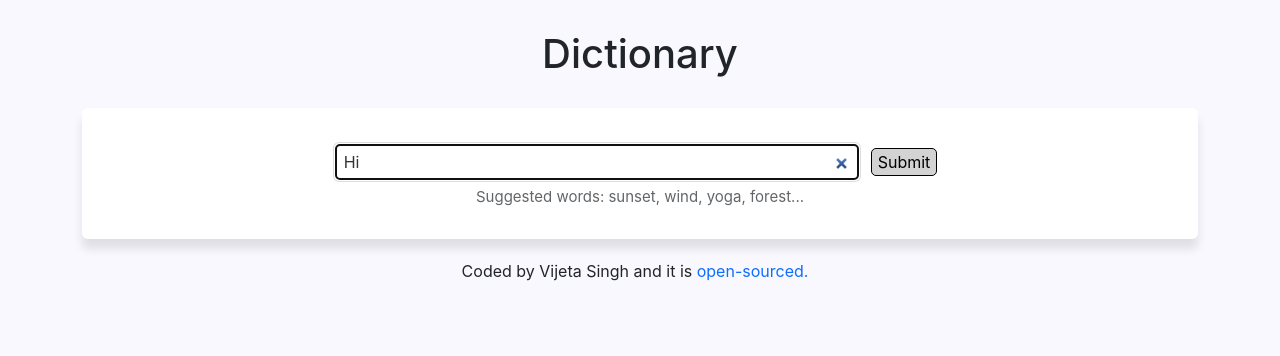
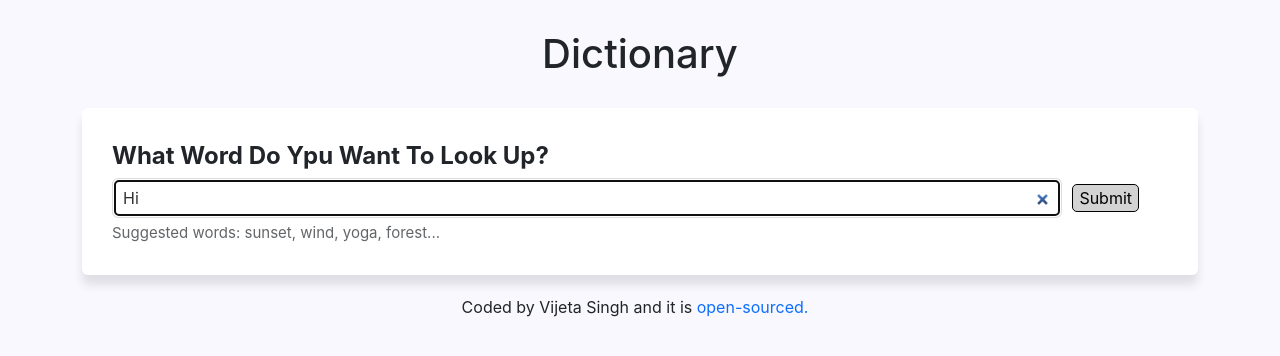
Before and after one commit to vijetarajput/Dictionary-App, a React (Create React App) app: page / in a window 1280 px wide. Shown: the top 356 px of the page. Built offline with nearby package versions, Linux system fonts and the light colour scheme; no server answers.

Commit message:
Styling updated.

```diff
--- a/src/App.css
+++ b/src/App.css
@@ -1,3 +1,7 @@
+.App {
+  max-width: 1200px;
+  margin: 0 auto;
+}
 .App-footer {
   text-align: center;
 }
--- a/src/Dictionary.js
+++ b/src/Dictionary.js
@@ -13,13 +13,20 @@ export default function Dictionary()
         setKeyword(event.target.value);
     }
 
-    function handelResponse(response){
+    function handelDictionaryResponse(response){
         console.log(response.data[0]);
         setResult(response.data[0]);
     }
+    function handelPexelsResponse(response){
+        console.log(response);
+    }
     function search(){
         let apiUrl=`https://api.dictionaryapi.dev/api/v2/entries/en_US/${keyword}`;
-        axios.get(apiUrl).then(handelResponse);
+        axios.get(apiUrl).then(handelDictionaryResponse);
+
+        let pexelsApiKey = "GDYIxCacYzLBQ3YFU7illkNHQa5ufZkcrU1jOopX3BQTCga6ALOJTLP9";
+        let pexelsApiUrl =`https://api.pexels.com/v1/search?query=${keyword}`;
+        axios.get(pexelsApiUrl,{headers:{"Authorisation":`Bearer ${pexelsApiKey}`}}).then(handelPexelsResponse);
     }
     function onSubmitEvent(event)
     {
@@ -39,12 +46,13 @@ export default function Dictionary()
 
         <section >
             <form className="form" onSubmit={onSubmitEvent}>
-                <div className="search">
+                <h4>What word do ypu want to look up?</h4>
                 <input type="search" defaultValue={keyword} autoFocus={true} onChange={handelKeywordChange}/>
                 <button type="submit" className="button">Submit</button>
-                </div>
+                <div className="hint">Suggested words: sunset, wind, yoga, forest...</div>
+
                 </form>
-            <div className="hint">Suggested words: sunset, wind, yoga, forest...</div>
+
         </section>
         <Results result={result}/>
 
--- a/src/Styles.css
+++ b/src/Styles.css
@@ -1,8 +1,12 @@
 body {
   background-color: #f9f8fe;
 }
-.form {
-  text-align: center;
+button {
+  margin: 0;
+}
+.hint {
+  font-size: 15px;
+  opacity: 0.7;
 }
 .Dictionary section {
   background-color: white;
@@ -12,16 +16,11 @@ body {
   margin: 20px 0;
 }
 .Dictionary input {
-  width: 50%;
+  width: 90%;
   padding: 6px 9px;
   border: 2px solid #ddd;
   border-radius: 6px;
   color: #333;
-}
-.hint {
-  font-size: 15px;
-  opacity: 0.7;
-  text-align: center;
 }
 h1 {
   text-align: center;
@@ -34,6 +33,9 @@ h6 {
 }
 .Meaning {
   margin-bottom: 30px;
+}
+form h4 {
+  font-weight: 700;
 }
 .Word h3,
 h4 {
```
